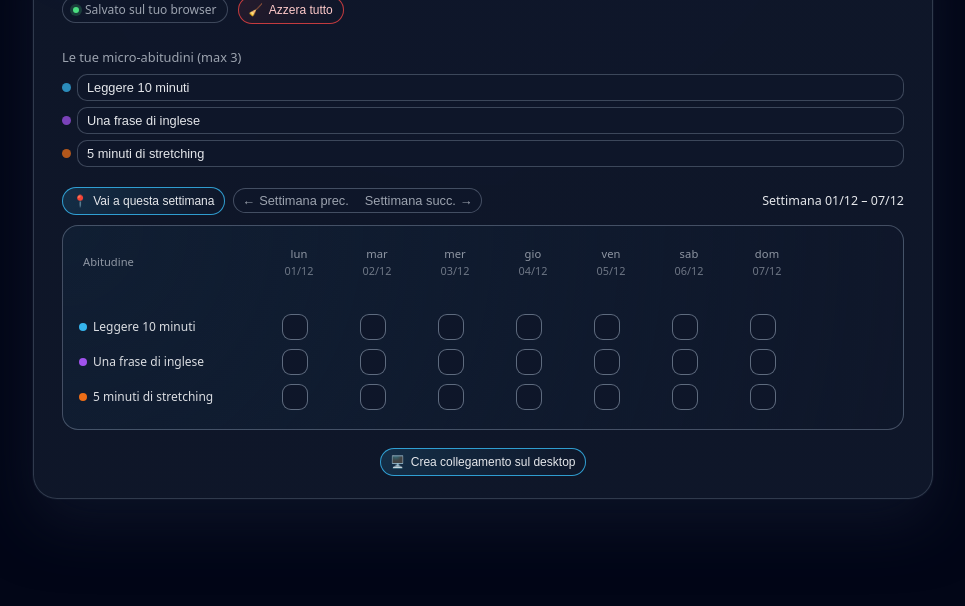
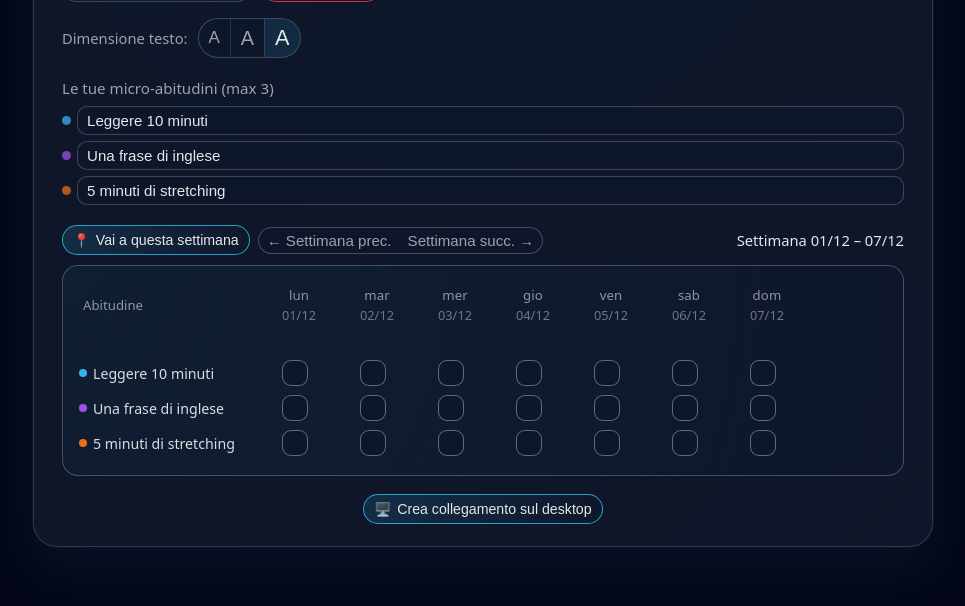
Before and after one commit to donateoa/corso-di-java, a plain HTML site: page docs/micro-habit-tracker.html in a window 1280 px wide. Shown: the part 194-800 px from the top of the page, without its empty margins (157-1122 px from the left). Drawn offline with Linux system fonts and the light colour scheme.

Commit message:
add font selector

```diff
--- a/docs/micro-habit-tracker.html
+++ b/docs/micro-habit-tracker.html
@@ -21,12 +21,17 @@
             --col-habit: 180px;
             --col-day: 72px;
             --col-gap: 6px;
+            --font-scale: 1;
         }
 
         * {
             box-sizing: border-box;
             margin: 0;
             padding: 0;
+        }
+
+        html {
+            font-size: calc(16px * var(--font-scale));
         }
 
         body {
@@ -57,6 +62,13 @@
         @media (min-width: 768px) {
             .app {
                 padding: 26px 28px 22px;
+            }
+        }
+
+        @media (max-width: 400px) {
+            body {
+                padding: 2px;
+                font-size: larger;
             }
         }
 
@@ -108,6 +120,50 @@
             gap: 10px;
             flex-wrap: wrap;
             margin: -2px 0 4px;
+        }
+
+        .font-size-control {
+            display: flex;
+            align-items: center;
+            gap: 10px;
+            font-size: 0.78rem;
+            color: var(--muted);
+            margin-top: 4px;
+            flex-wrap: wrap;
+        }
+
+        .font-size-buttons {
+            display: inline-flex;
+            border-radius: var(--radius-pill);
+            border: 1px solid rgba(148, 163, 184, 0.35);
+            overflow: hidden;
+            background: rgba(15, 23, 42, 0.85);
+        }
+
+        .font-btn {
+            border: none;
+            background: transparent;
+            color: var(--muted);
+            padding: 6px 10px;
+            cursor: pointer;
+            font-size: 0.9rem;
+            display: flex;
+            align-items: center;
+            justify-content: center;
+            transition: background 0.12s ease-out, color 0.12s ease-out;
+        }
+
+        .font-btn + .font-btn {
+            border-left: 1px solid rgba(148, 163, 184, 0.2);
+        }
+
+        .font-btn.active {
+            color: var(--text);
+            background: rgba(56, 189, 248, 0.12);
+        }
+
+        .font-btn:hover {
+            color: var(--text);
         }
 
         .badge {
@@ -463,6 +519,14 @@
                     <span class="icon">🧹</span><span>Azzera tutto</span>
                 </button>
             </div>
+            <div class="font-size-control">
+                <span>Dimensione testo:</span>
+                <div class="font-size-buttons" id="fontButtons">
+                    <button class="font-btn" data-scale="0.95" aria-label="Testo compatto">A</button>
+                    <button class="font-btn" data-scale="1.08" aria-label="Testo medio" style="font-size:1.05rem;">A</button>
+                    <button class="font-btn active" data-scale="1.18" aria-label="Testo grande" style="font-size:1.15rem;">A</button>
+                </div>
+            </div>
         </header>
 
         <section class="controls">
@@ -525,6 +589,7 @@
         // Storage & state
         // ------------------------------
         const STORAGE_KEY = "microHabitTracker:v1";
+        const FONT_KEY = "microHabitTracker:fontScale";
 
         const defaultData = {
             habits: [
@@ -814,6 +879,37 @@
             renderAll();
         });
 
+        const fontButtons = Array.from(document.querySelectorAll("#fontButtons .font-btn"));
+
+        function applyFontScale(scale) {
+            document.documentElement.style.setProperty("--font-scale", scale);
+        }
+
+        function loadFontScale() {
+            const stored = localStorage.getItem(FONT_KEY);
+            const defaultScale = "1.18";
+            const scale = stored || defaultScale;
+            applyFontScale(scale);
+            setActiveFontButton(scale);
+        }
+
+        function setActiveFontButton(scale) {
+            fontButtons.forEach(btn => {
+                btn.classList.toggle("active", btn.dataset.scale === scale);
+            });
+        }
+
+        if (fontButtons.length) {
+            fontButtons.forEach(btn => {
+                btn.addEventListener("click", () => {
+                    const scale = btn.dataset.scale || "1";
+                    applyFontScale(scale);
+                    localStorage.setItem(FONT_KEY, scale);
+                    setActiveFontButton(scale);
+                });
+            });
+        }
+
         document.getElementById("btnReset").addEventListener("click", () => {
             if (!confirm("Vuoi davvero azzerare tutte le abitudini e i segni salvati?")) return;
             state = structuredClone(defaultData);
@@ -855,6 +951,7 @@
         // Init
         // ------------------------------
         initHabitInputs();
+        loadFontScale();
         renderAll();
     </script>
 </body>
```
